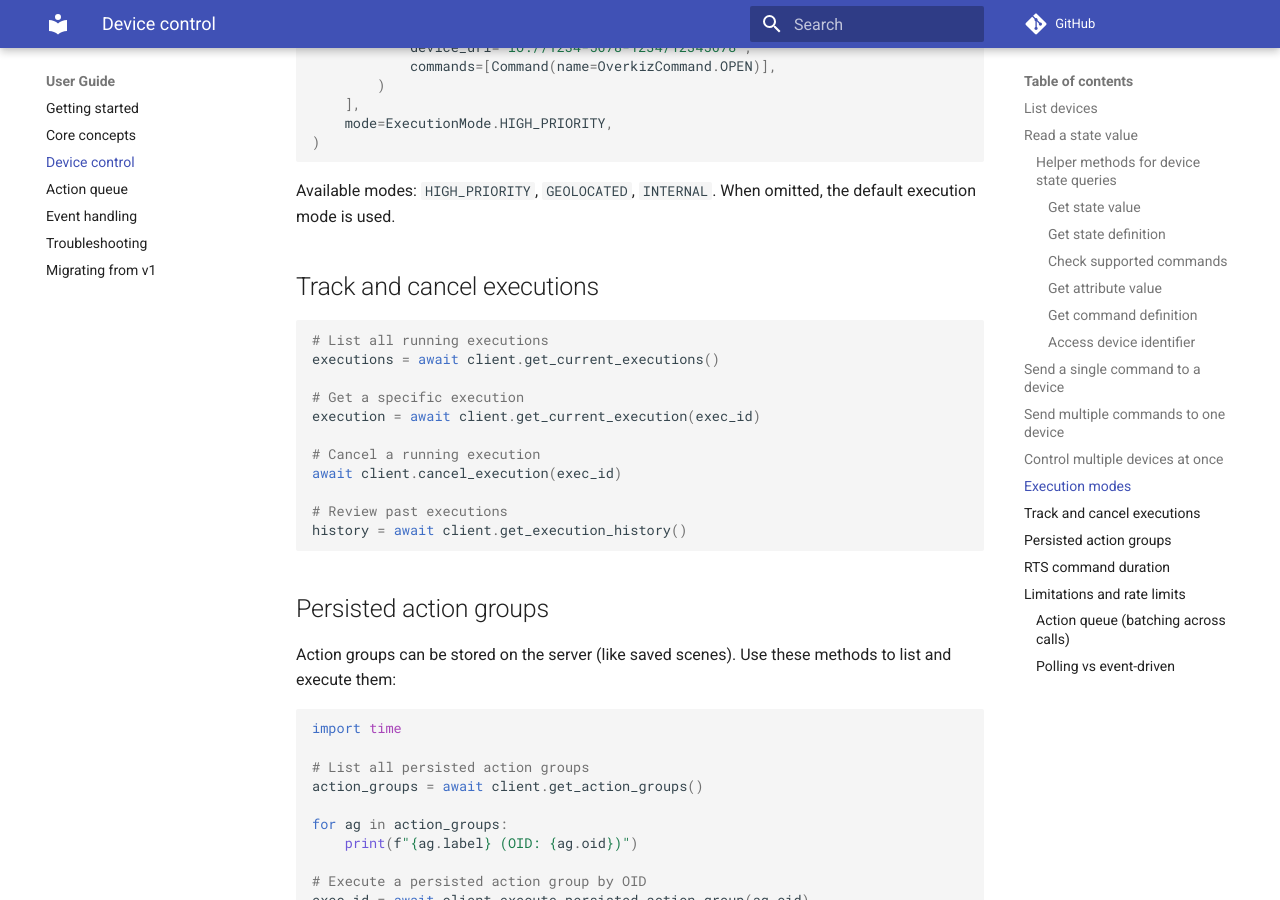
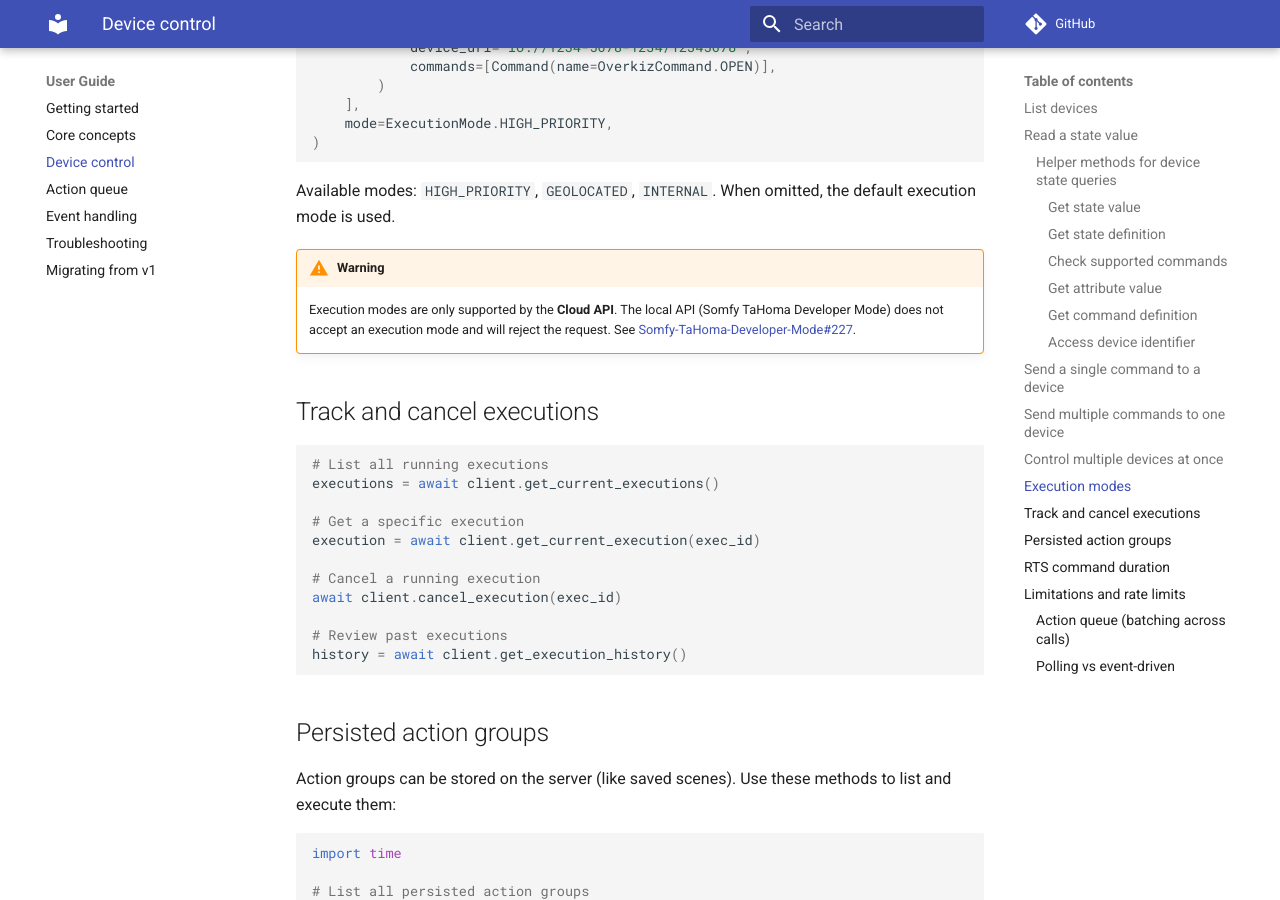
Before and after one commit to iMicknl/python-overkiz-api, an MkDocs documentation site: the page built from docs/device-control.md, in a window 1280 px wide and 900 px high, scrolled down 5027 px. Built offline with MkDocs 1.6.1 and Material for MkDocs 9.7.7, drawn with Linux system fonts in a browser that asks for light colours; comment, search, counter and statistics services are not loaded.

Commit message:
Document that ExecutionMode is Cloud API only (#2088)
## Summary

Documents that `ExecutionMode` is only supported by the **Cloud API**.
The local API (Somfy TaHoma Developer Mode) does not accept an execution
mode and rejects the request.

Added a note in three docs pages and the `execute_action_group`
docstring, each linking the upstream issue.

## Changes

- `docs/device-control.md` — warning admonition under the
execution-modes example
- `docs/core-concepts.md` — note under the execution-modes list
- `docs/migration-v2.md` — appended caveat to the existing
`ExecutionMode` mention
- `pyoverkiz/client.py` — `execute_action_group` docstring `mode` arg

## Reference

See
https://github.com/Somfy-Developer/Somfy-TaHoma-Developer-Mode/issues/227

---------

Co-authored-by: Copilot Autofix powered by AI <175728472+Copilot@users.noreply.github.com>

````diff
--- a/docs/device-control.md
+++ b/docs/device-control.md
@@ -254,6 +254,12 @@ exec_id = await client.execute_action_group(
 
 Available modes: `HIGH_PRIORITY`, `GEOLOCATED`, `INTERNAL`. When omitted, the default execution mode is used.
 
+!!! warning
+    Execution modes are only supported by the **Cloud API**. The local API
+    (Somfy TaHoma Developer Mode) does not accept an execution mode and will
+    reject the request. See
+    [Somfy-TaHoma-Developer-Mode#227](https://github.com/Somfy-Developer/Somfy-TaHoma-Developer-Mode/issues/227).
+
 ## Track and cancel executions
 
 ```python
````
Also changed, not shown: docs/core-concepts.md (+2 -0 lines), docs/migration-v2.md (+1 -1 lines), 1 other file.
